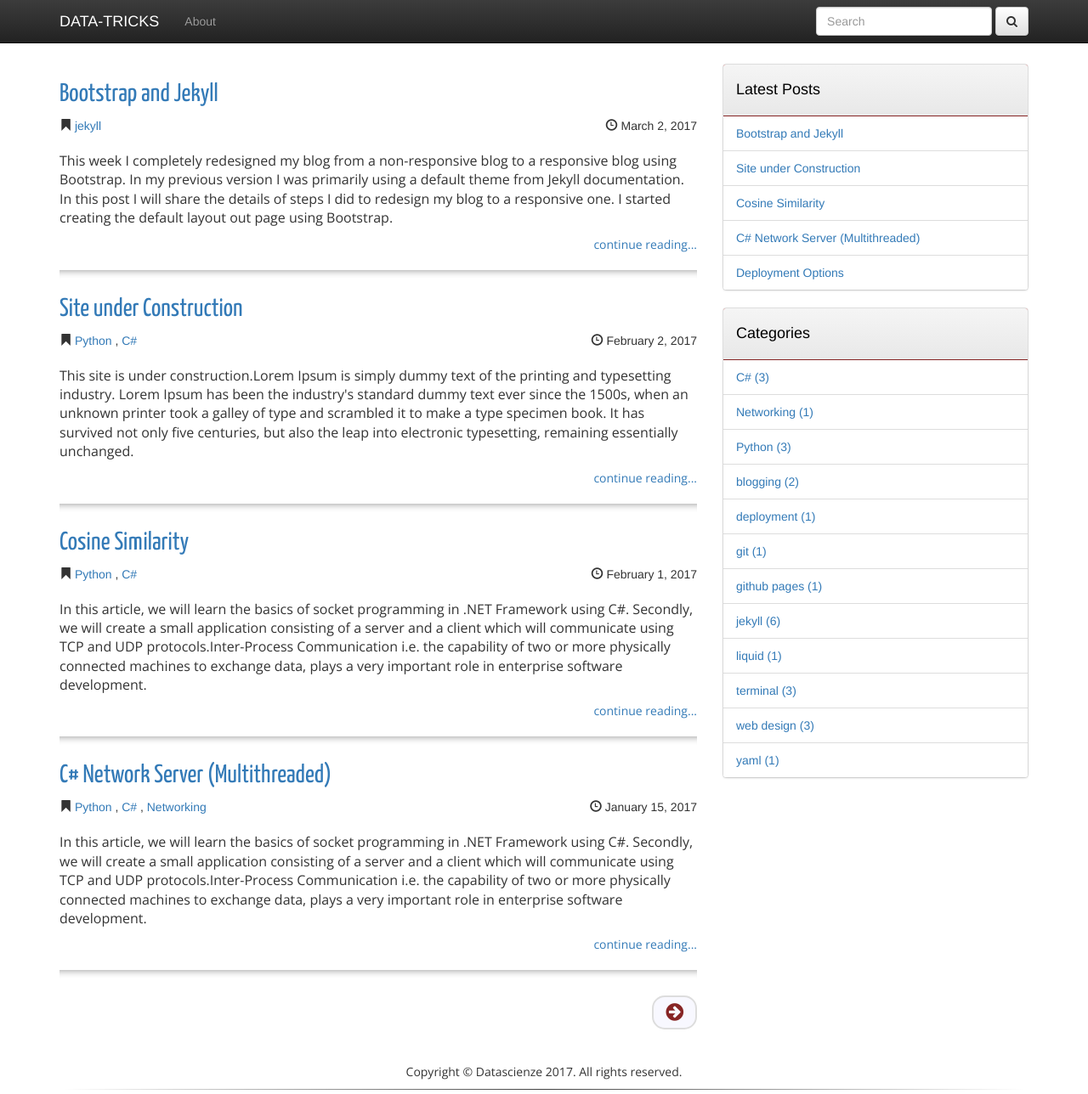
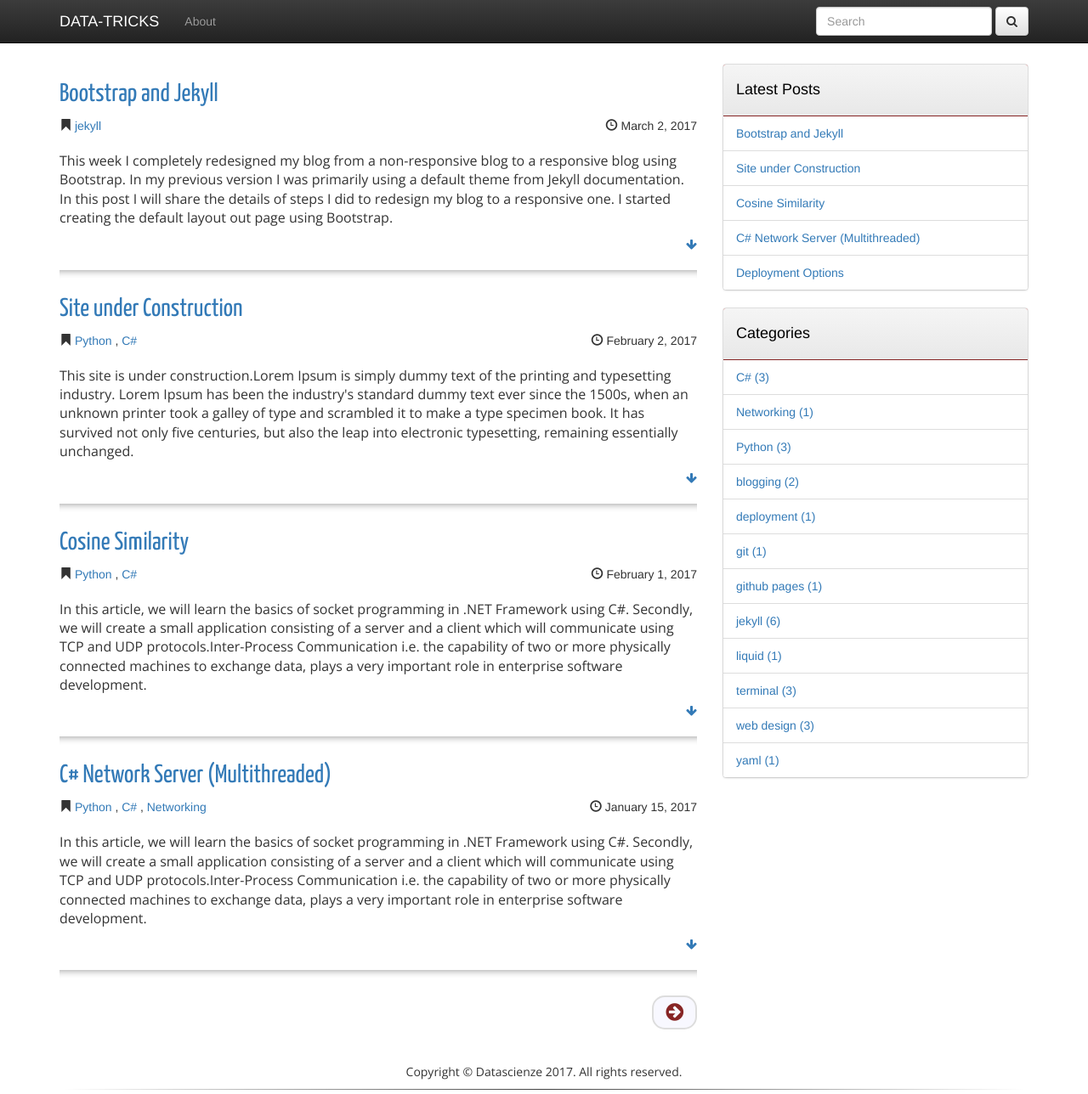
Before and after one commit to gitjit/gitjit.github.io, a Jekyll site: the page built from index.html, in a window 1280 px wide and 1288 px high. Shown: the whole window at 85% size. Built offline with Jekyll 4.4.1, drawn with Linux system fonts in a browser that asks for light colours; the list of posts is cut into pages by our own code.

Commit message:
updated continue icons and external links

```diff
--- a/_includes/sidepost.html
+++ b/_includes/sidepost.html
@@ -1,6 +1,7 @@
 
 
 <!-- Similar Posts -->
+
 <div class="panel panel-default">
     <div class="panel-heading">
         <h4>Similar Posts</h4>
@@ -27,7 +28,10 @@
     <ul class="list-group">
          {% for refer in page.references %}
      {% assign words = {{refer}} | split: ':' %}
-       <li  class="list-group-item"><a href= {{ words.last }} target="_blank" >{{ words.first }}</a></li>
+       <li  class="list-group-item"><a href= {{ words.last }} target="_blank" >
+           <i class="fa fa-external-link" aria-hidden="true"></i>
+           {{ words.first }}
+           </a></li>
         {% endfor %}
     </ul>
 </div
--- a/index.html
+++ b/index.html
@@ -25,11 +25,16 @@
     <!--<img src="http://placehold.it/900x300" class="img-responsive">-->
 
 
+    <!--post excerpt-->
 
     <p class="lead">{{post.excerpt | strip_html}}</p>
 
+    <!--continue reading-->
+
     <p class="text-right">
-        <a href="{{site.baseurl}}{{post.url}}" class="text-right"> continue reading... </a>
+        <a href="{{site.baseurl}}{{post.url}}" class="text-right" title="continue reading...">
+            <i class="fa fa-arrow-down" aria-hidden="true" ></i>
+         </a>
     </p>
 
     <hr class="hr-shadow">
```
